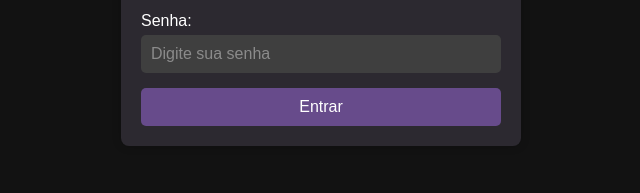
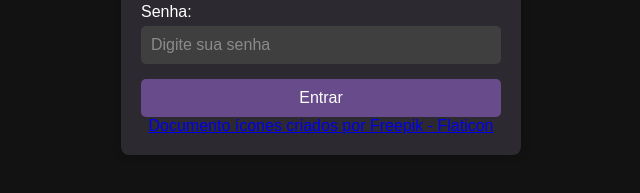
Before and after one commit to whoisczar/NFORG2, a website: page public/index.html in a window 1280 px wide. Shown: the part 393-586 px from the top of the page, without its empty margins (319-959 px from the left). Drawn offline with Linux system fonts and the light colour scheme.

Commit message:
:lipstick: feat:Favicon add

```diff
--- a/public/index.html
+++ b/public/index.html
@@ -4,6 +4,7 @@
     <meta charset="UTF-8" />
     <meta name="viewport" content="width=device-width, initial-scale=1.0" />
     <title>Login</title>
+    <link rel="icon" type="image/x-icon" href="./images/icon.png" />
     <link rel="stylesheet" href="./styles/login.css" />
     <script src="./js/login.js"></script>
   </head>
@@ -33,6 +34,11 @@
 
         <button type="submit">Entrar</button>
       </form>
+      <a
+        href="https://www.flaticon.com/br/icones-gratis/documento"
+        title="documento ícones"
+        >Documento ícones criados por Freepik - Flaticon</a
+      >
     </div>
   </body>
 </html>
```
Also changed, not shown: public/cadastroNotaFiscais.html (+1 -0 lines), public/cadastroUsuario.html (+1 -0 lines), public/consultaNotaFiscal.html (+1 -0 lines), public/dashboard.html (+1 -0 lines), public/detalhesNota.html (+1 -0 lines), public/images/icon.png (added).
